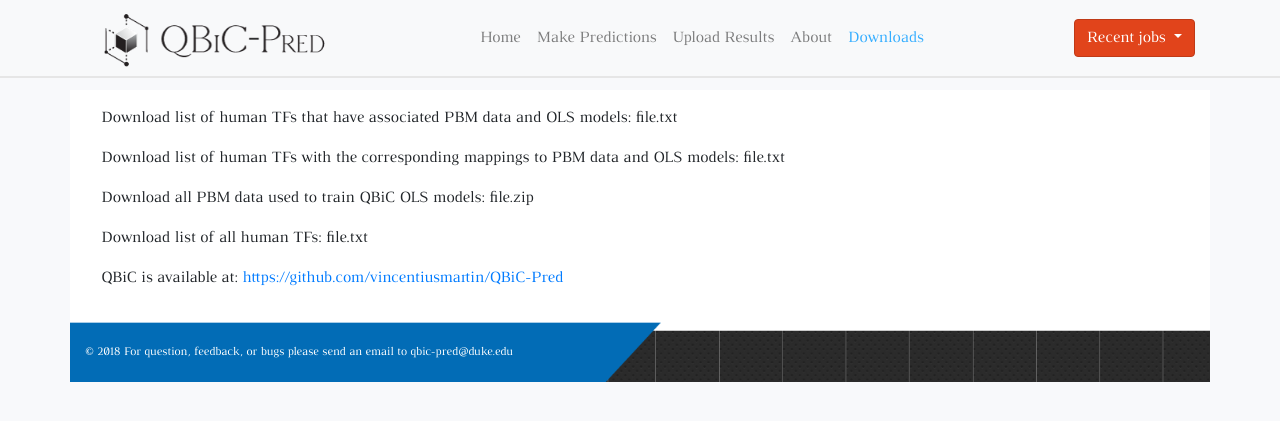
After one commit to vincentiusmartin/QBiC-Pred, a Flask app: page /downloads in a window 1280 px wide. The commit adds this page. Shown: the top 421 px of the page. Run offline with Flask 2, Linux system fonts and the light colour scheme; data that the repository does not hold is empty; parts of the project's set-up code (start-up, migrations or seed data) failed here and were passed over; some libraries are stand-ins or nearby versions.

Commit message:
downloads skeleton

```diff
--- /dev/null
+++ b/website/app/static/js/downloads.js
@@ -0,0 +1,4 @@
+$(function(){
+    $('.navbar-nav .nav-link').removeClass('active');
+    $('#nav-5').addClass('active');
+});
--- a/website/app/templates/about.html
+++ b/website/app/templates/about.html
@@ -1,7 +1,7 @@
 <!-- about.html-->
 
 {% extends "base.html" %}
-{% block title %}About{% endblock %}
+{% block title %}QBiC-Pred: About{% endblock %}
 {% block body %}
 
 <link rel= "stylesheet" type= "text/css" href= "{{ url_for('static', filename='css/about.css') }}">
--- a/website/app/templates/base.html
+++ b/website/app/templates/base.html
@@ -50,6 +50,9 @@
               <li class="nav-item">
                 <a class="nav-link" href="{{ url_for('about') }}" id="nav-4">About</a>
               </li>
+              <li class="nav-item">
+                <a class="nav-link" href="{{ url_for('downloads') }}" id="nav-5">Downloads</a>
+              </li>
             </ul>
             <div class="dropdown ml-auto">
               <button class="btn btn-info dropdown-toggle" type="button" id="dropdownMenuButton" data-toggle="dropdown" aria-haspopup="true" aria-expanded="false">
--- /dev/null
+++ b/website/app/templates/downloads.html
@@ -0,0 +1,18 @@
+{% extends "base.html" %}
+{% block title %}QBiC-Pred: Downloads{% endblock %}
+{% block body %}
+
+<link rel= "stylesheet" type= "text/css" href= "{{ url_for('static', filename='css/downloads.css') }}">
+<script src="{{ url_for('static', filename='js/downloads.js') }}"></script>
+
+<div class="modal-body">
+  <p>Download list of human TFs that have associated PBM data and OLS models:  file.txt</p>
+  <p>Download list of human TFs with the corresponding mappings to PBM data and OLS models:  file.txt </p>
+  <p>Download all PBM data used to train QBiC OLS models: file.zip</p>
+  <p>Download list of all human TFs: file.txt</p>
+
+  <p>QBiC is available at: <a href="https://github.com/vincentiusmartin/QBiC-Pred" target="_blank">https://github.com/vincentiusmartin/QBiC-Pred</a></p>
+</div>
+
+
+{% endblock %}
--- a/website/app/templates/makepred.html
+++ b/website/app/templates/makepred.html
@@ -1,5 +1,5 @@
 {% extends "base.html" %}
-{% block title %}Make Prediction{% endblock %}
+{% block title %}QBiC-Pred: Make Prediction{% endblock %}
 {% block body %}
 
 <link rel= "stylesheet" type= "text/css" href= "{{ url_for('static', filename='css/makepred.css') }}">
--- a/website/app/templates/result.html
+++ b/website/app/templates/result.html
@@ -1,7 +1,7 @@
 <!-- about.html-->
 
 {% extends "base.html" %}
-{% block title %}Prediction Result{% endblock %}
+{% block title %}QBiC-Pred: Prediction Result{% endblock %}
 {% block body %}
 
 <link rel= "stylesheet" type= "text/css" href= "{{ url_for('static', filename='css/result.css') }}">
--- a/website/app/templates/uploadresult.html
+++ b/website/app/templates/uploadresult.html
@@ -1,5 +1,5 @@
 {% extends "base.html" %}
-{% block title %}Upload Result{% endblock %}
+{% block title %}QBiC-Pred: Upload Result{% endblock %}
 {% block body %}
 
 <link rel= "stylesheet" type= "text/css" href= "{{ url_for('static', filename='css/uploadresult.css') }}">
--- a/website/app/views/index.py
+++ b/website/app/views/index.py
@@ -6,3 +6,11 @@ def index():
     #session.permanent = True
     #session.clear() -- need to limit the amount of session somewhere
     return render_template("index.html")
+
+@app.route('/about')
+def about():
+    return render_template("about.html")
+
+@app.route('/downloads')
+def downloads():
+    return render_template("downloads.html")
--- a/website/app/views/makepred.py
+++ b/website/app/views/makepred.py
@@ -194,7 +194,3 @@ def get_examplelist():
 @app.route('/makeprediction', methods=['GET', 'POST'])
 def makepred():
     return render_template("makepred.html")
-
-@app.route('/about')
-def about():
-    return render_template("about.html")
```
Also changed, not shown: website/app/static/css/downloads.css (added).
